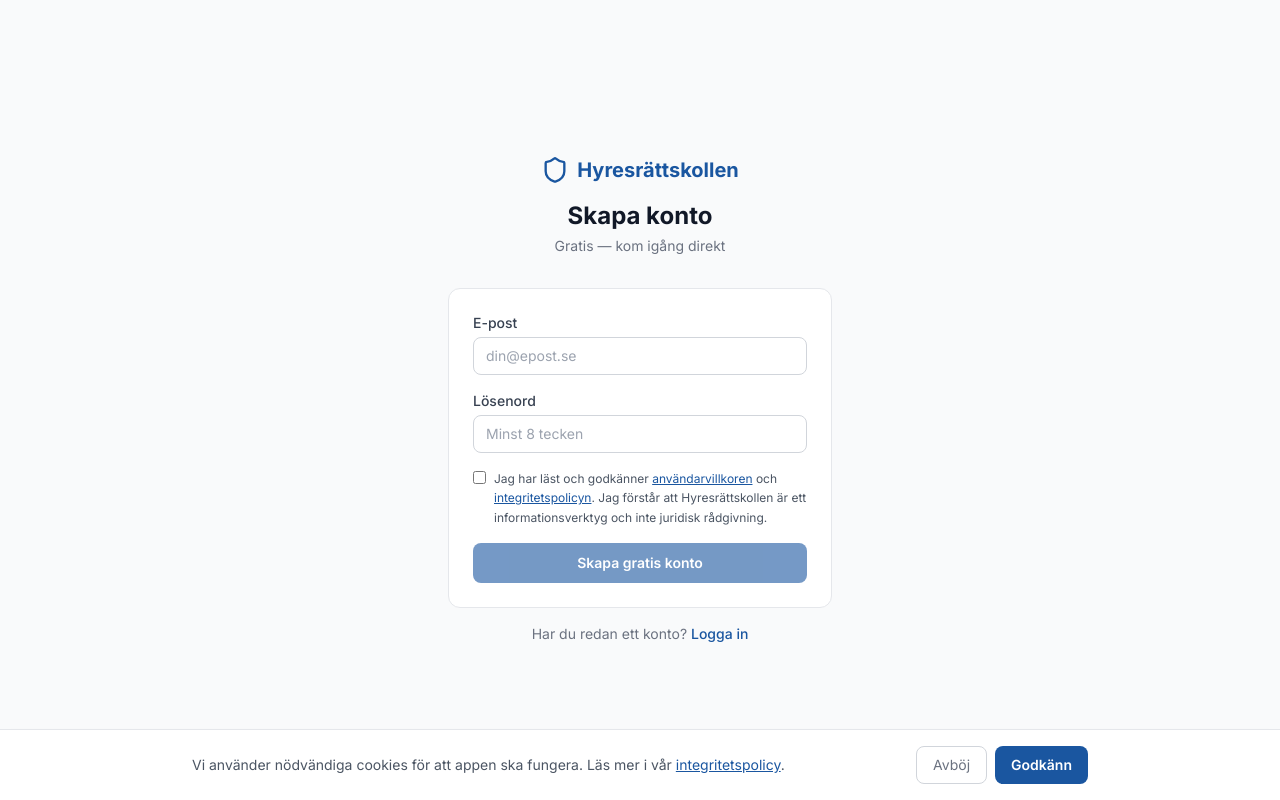
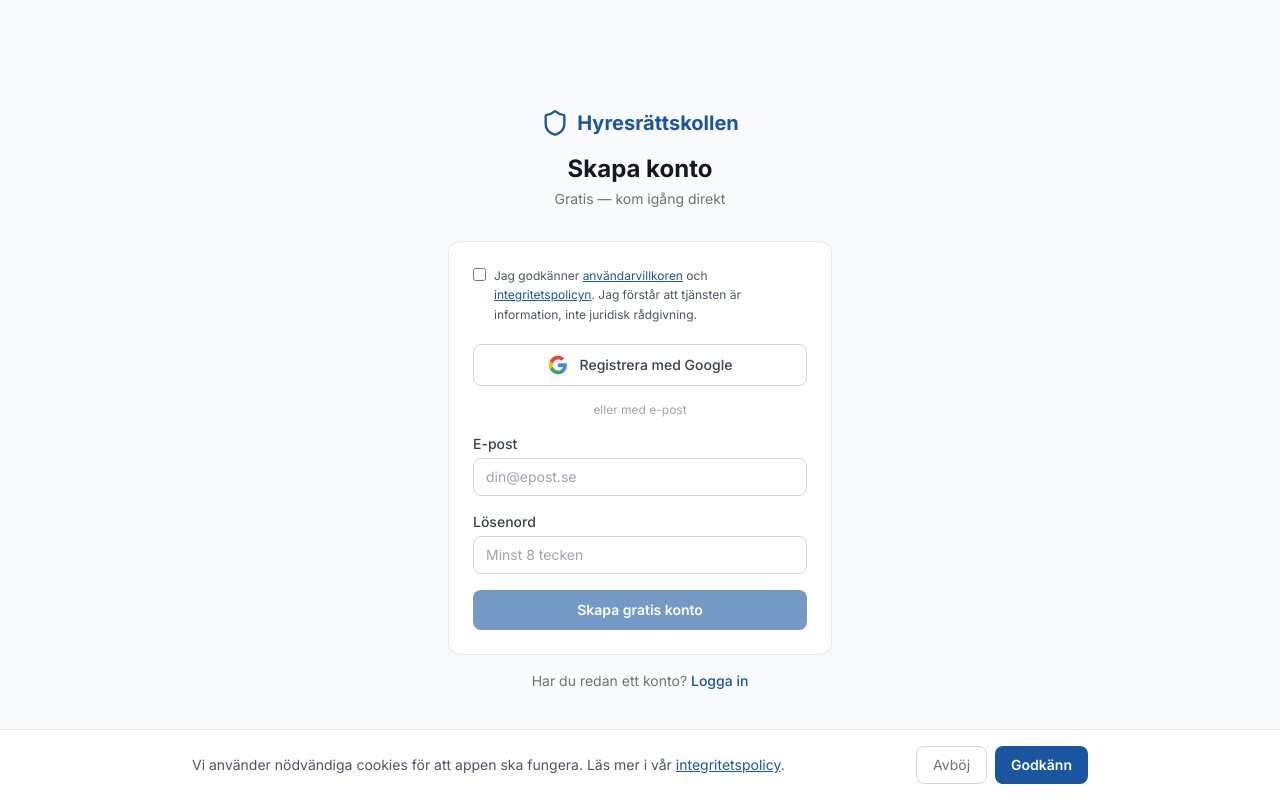
Before and after one commit to Andyselimi-byte/Hyresr-ttskollen-SaaS, a Next.js app: page /auth/register in a window 1280 px wide. Built offline with nearby package versions, Linux system fonts and the light colour scheme.

Commit message:
Add Google to register, fix premium button, better app icon

```diff
--- a/app/auth/register/page.tsx
+++ b/app/auth/register/page.tsx
@@ -10,8 +10,8 @@
   const [email, setEmail] = useState("");
   const [password, setPassword] = useState("");
   const [loading, setLoading] = useState(false);
+  const [googleLoading, setGoogleLoading] = useState(false);
   const [error, setError] = useState("");
-  const [success, setSuccess] = useState(false);
   const [agreed, setAgreed] = useState(false);
 
   async function handleRegister(e: React.FormEvent) {
@@ -31,7 +31,6 @@
     if (!res.ok) {
       setError(data.error || "Kunde inte skapa konto.");
     } else {
-      // Auto-login after registration
       const supabase = createClient();
       const { error: loginErr } = await supabase.auth.signInWithPassword({ email, password });
       if (loginErr) {
@@ -41,6 +40,18 @@
       }
     }
     setLoading(false);
+  }
+
+  async function handleGoogle() {
+    if (!agreed) { setError("Du måste godkänna användarvillkoren för att fortsätta."); return; }
+    setGoogleLoading(true);
+    setError("");
+    const supabase = createClient();
+    const { error } = await supabase.auth.signInWithOAuth({
+      provider: "google",
+      options: { redirectTo: `${window.location.origin}/auth/callback` },
+    });
+    if (error) { setError("Google-inloggning misslyckades."); setGoogleLoading(false); }
   }
 
   return (
@@ -55,8 +66,46 @@
           <p className="text-gray-500 text-sm mt-1">Gratis — kom igång direkt</p>
         </div>
 
-        {(
         <div className="bg-white border border-gray-200 rounded-xl p-6">
+          {/* Consent checkbox first */}
+          <label className="flex items-start gap-2 cursor-pointer mb-5">
+            <input
+              type="checkbox"
+              checked={agreed}
+              onChange={e => setAgreed(e.target.checked)}
+              className="mt-0.5 accent-[#1a56a0]"
+            />
+            <span className="text-xs text-gray-600 leading-relaxed">
+              Jag godkänner{" "}
+              <Link href="/anvandarvillkor" target="_blank" className="text-[#1a56a0] underline">användarvillkoren</Link>
+              {" "}och{" "}
+              <Link href="/integritetspolicy" target="_blank" className="text-[#1a56a0] underline">integritetspolicyn</Link>.
+              Jag förstår att tjänsten är information, inte juridisk rådgivning.
+            </span>
+          </label>
+
+          {/* Google signup */}
+          <button
+            onClick={handleGoogle}
+            disabled={googleLoading}
+            className="w-full flex items-center justify-center gap-3 border border-gray-300 rounded-lg px-4 py-2.5 text-sm font-medium text-gray-700 hover:bg-gray-50 transition-colors disabled:opacity-60 mb-4"
+          >
+            <svg className="h-5 w-5" viewBox="0 0 24 24">
+              <path fill="#4285F4" d="M22.56 12.25c0-.78-.07-1.53-.2-2.25H12v4.26h5.92c-.26 1.37-1.04 2.53-2.21 3.31v2.77h3.57c2.08-1.92 3.28-4.74 3.28-8.09z"/>
+              <path fill="#34A853" d="M12 23c2.97 0 5.46-.98 7.28-2.66l-3.57-2.77c-.98.66-2.23 1.06-3.71 1.06-2.86 0-5.29-1.93-6.16-4.53H2.18v2.84C3.99 20.53 7.7 23 12 23z"/>
+              <path fill="#FBBC05" d="M5.84 14.09c-.22-.66-.35-1.36-.35-2.09s.13-1.43.35-2.09V7.07H2.18C1.43 8.55 1 10.22 1 12s.43 3.45 1.18 4.93l2.85-2.22.81-.62z"/>
+              <path fill="#EA4335" d="M12 5.38c1.62 0 3.06.56 4.21 1.64l3.15-3.15C17.45 2.09 14.97 1 12 1 7.7 1 3.99 3.47 2.18 7.07l3.66 2.84c.87-2.6 3.3-4.53 6.16-4.53z"/>
+            </svg>
+            {googleLoading ? "Omdirigerar..." : "Registrera med Google"}
+          </button>
+
+          <div className="relative my-4">
+            <div className="absolute inset-0 flex items-center">
+              <div className="w-full border-t border-gray-200" />
+            </div>
+            <div className="relative flex justify-center text-xs text-gray-400 bg-white px-2">eller med e-post</div>
+          </div>
+
           <form onSubmit={handleRegister} className="space-y-4">
             <div>
               <label className="block text-sm font-medium text-gray-700 mb-1">E-post</label>
@@ -87,22 +136,6 @@
               </p>
             )}
 
-              <label className="flex items-start gap-2 cursor-pointer">
-                <input
-                  type="checkbox"
-                  checked={agreed}
-                  onChange={e => setAgreed(e.target.checked)}
-                  className="mt-0.5 accent-[#1a56a0]"
-                />
-                <span className="text-xs text-gray-600 leading-relaxed">
-                  Jag har läst och godkänner{" "}
-                  <Link href="/anvandarvillkor" target="_blank" className="text-[#1a56a0] underline">användarvillkoren</Link>
-                  {" "}och{" "}
-                  <Link href="/integritetspolicy" target="_blank" className="text-[#1a56a0] underline">integritetspolicyn</Link>.
-                  Jag förstår att Hyresrättskollen är ett informationsverktyg och inte juridisk rådgivning.
-                </span>
-              </label>
-
             <button
               type="submit"
               disabled={loading || !agreed}
@@ -112,7 +145,6 @@
             </button>
           </form>
         </div>
-        )}
 
         <p className="text-center text-sm text-gray-500 mt-4">
           Har du redan ett konto?{" "}
--- a/app/dashboard/layout.tsx
+++ b/app/dashboard/layout.tsx
@@ -56,10 +56,13 @@
       </nav>
 
       <div className="px-3 pb-4 space-y-2 border-t border-gray-100 pt-3">
-        <div className="flex items-center gap-2 px-3 py-2 rounded-lg bg-gradient-to-r from-[#1a56a0] to-[#0c447c] text-white text-xs">
+        <a
+          href="/api/stripe/checkout"
+          className="flex items-center gap-2 px-3 py-2 rounded-lg bg-gradient-to-r from-[#1a56a0] to-[#0c447c] text-white text-xs hover:opacity-90 transition-opacity"
+        >
           <Crown className="h-3.5 w-3.5 shrink-0" />
           <span className="font-medium">Uppgradera till Premium — 79 kr/mån</span>
-        </div>
+        </a>
         <a
           href="/api/auth/logout"
           className="flex items-center gap-3 px-3 py-2 rounded-lg text-sm text-gray-500 hover:bg-gray-100 hover:text-gray-700"
```
Also changed, not shown: public/icon-192.png, public/icon-512.png. Lines whose indentation alone changed are shown as unchanged.
